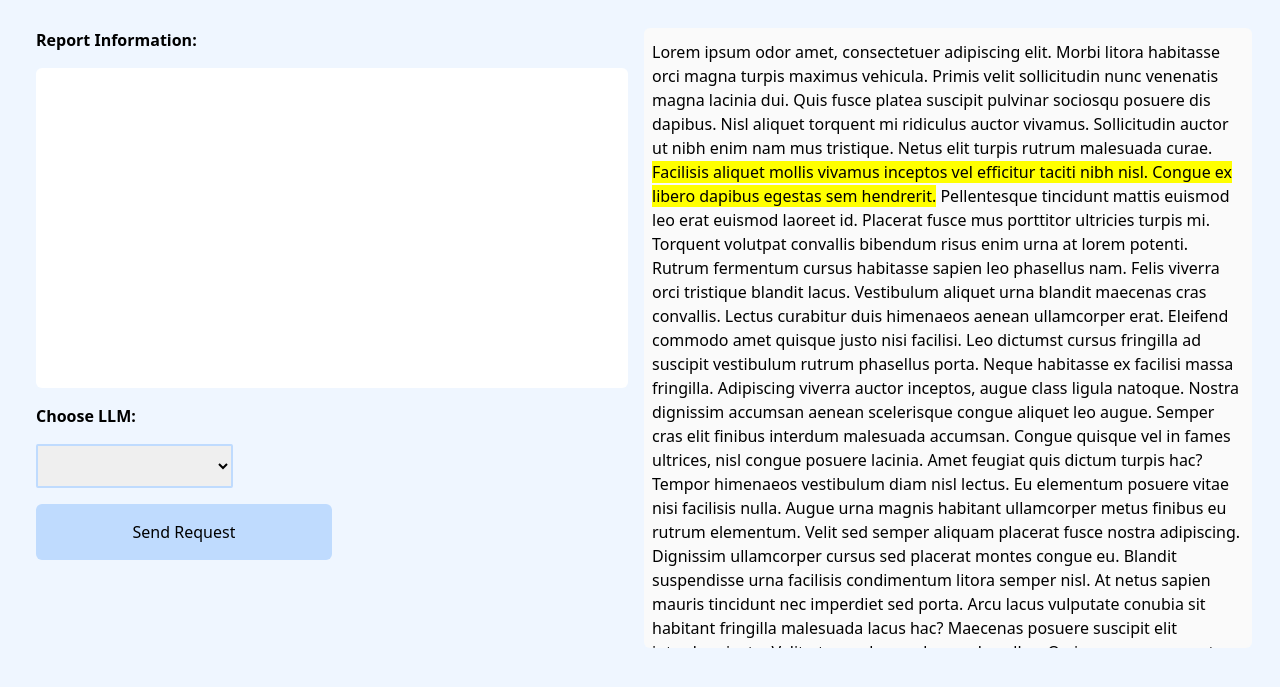
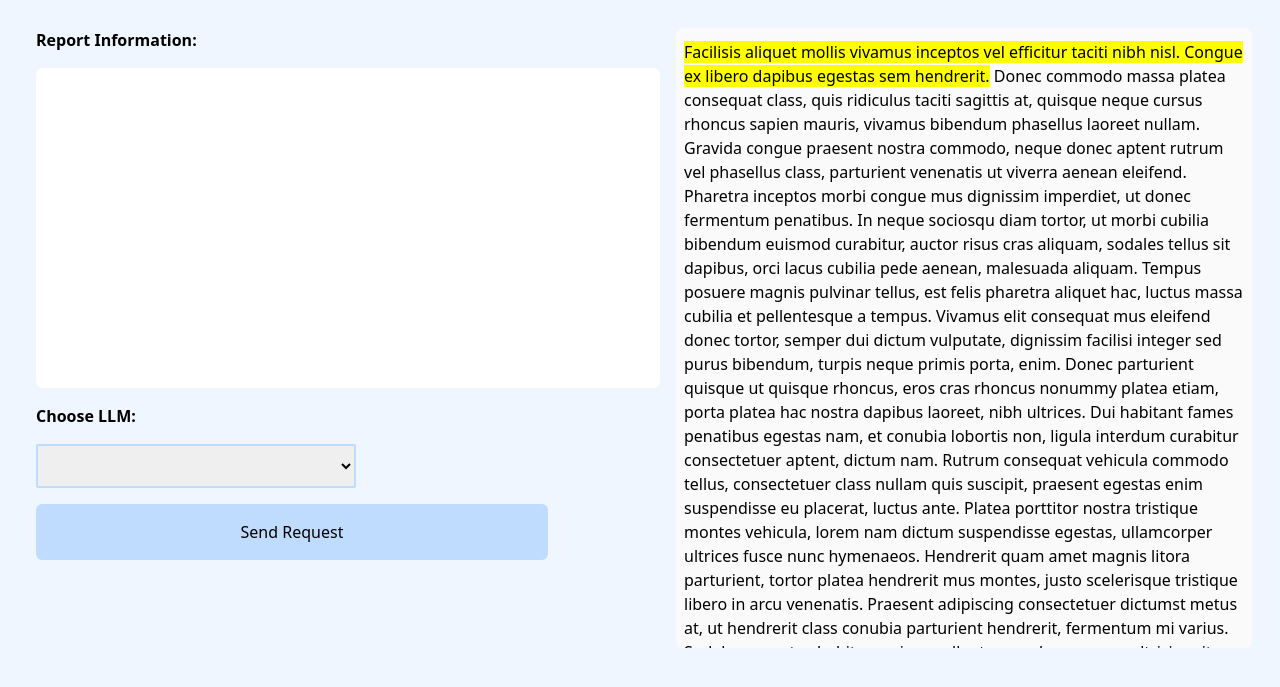
Before and after one commit to harrykeeran12/cs4525-honours-project, a Flask app: page / in a window 1280 px wide. Shown: the top 687 px of the page. Run offline with Flask 3, Linux system fonts and the light colour scheme; lists and menus that the app fills with data are empty; some libraries are stand-ins or nearby versions.

Commit message:
fix: fixed some spacing.

```diff
--- a/webview/app.py
+++ b/webview/app.py
@@ -19,6 +19,7 @@ try:
 except Exception:
     raise Exception("Ollama not running. Please start ollama.")
 
+
 @app.route("/")
 def index():
     return render_template("index.html", models=modelList)
@@ -28,7 +29,6 @@ def index():
 def generate():
     """Takes in the model name + report information as a form. Outputs the possible errors, as JSON."""
     SYSTEM = "You help correct radiology report errors. These include transcription errors, internal inconsistencies, insertion statements and translation errors. For every mistake found in the text, show the incorrect words and explain what the problem is. The errorPhrases array must be the same length as the errorType array and errorExplanation array. Ignore any errors deemed unnecessary or redundant."
-
 
     modelName = request.form["modelName"]
     reportInfo = request.form["reportInformation"]
@@ -41,7 +41,6 @@ def generate():
             options={"temperature": 0},
             format=RadiologyError.model_json_schema(),
         )["response"]
-
 
         listOfErrors = []
 
@@ -61,7 +60,7 @@ def generate():
 
         return make_response(
             htmlResponse,
-            200,
+            201,
         )
     else:
         return make_response(
--- a/webview/templates/generatedResponse.html
+++ b/webview/templates/generatedResponse.html
@@ -4,7 +4,7 @@
 <ul class="bg-blue-100 text-black-100 h-[20vh] overflow-y-auto p-1 px-2 mt-5 rounded-lg">
   {% for error in listOfErrors %}
     <li class="flex flex-col gap-2 min-h-[10vh]">
-      <h2 class="font-semibold my-2">⁉ {{error[0]}}</h2>
+      <h2 class="font-semibold my-2">[{{loop.index}}] {{error[0]}}</h2>
       <p>{{error[1]}}</p>
     </li>
   {% endfor %}
--- a/webview/templates/index.html
+++ b/webview/templates/index.html
@@ -4,6 +4,10 @@
 <head>
   <meta charset="UTF-8" />
   <meta name="viewport" content="width=device-width, initial-scale=1.0" />
+  <link rel="apple-touch-icon" sizes="180x180" href="../static/images/apple-touch-icon.png">
+  <link rel="icon" type="image/png" sizes="32x32" href="../static/images/favicon-32x32.png">
+  <link rel="icon" type="image/png" sizes="16x16" href="../static/images/favicon-16x16.png">
+  <link rel="manifest" href="../static/images/site.webmanifest">
   <!-- <script src="https://unpkg.com/@tailwindcss/browser@4"></script> -->
   <!-- Script for tailwind. -->
   <script src="https://cdn.tailwindcss.com"></script>
@@ -14,109 +18,30 @@
 </head>
 
 <body class="bg-red-50 w-screen h-screen">
-  <div class="p-7 w-full grid grid-cols-4 grid-rows-1 items-start gap-2 bg-blue-50 h-full ">
-    <section class="flex flex-col col-span-2 h-[100%] min-w-[45vw]">
+  <div class="p-7 w-full flex flex-col md:flex-row items-start gap-5 md:gap-2 bg-blue-50 h-full ">
+    <section class="flex flex-col h-[100%] w-full">
       <form class="flex flex-col gap-4 px-2" hx-post="/generate" hx-target="#correction" hx-swap="outerHTML">
         <label for="reportInformation"><strong>Report Information:</strong></label>
         <textarea id="reportInformation" name="reportInformation" spellcheck="true"
-          class="min-h-[20rem] rounded-md px-2 py-3" style="resize:none;" required></textarea>
+          class="min-h-[20rem] w-auto rounded-md px-2 py-3" style="resize:none;" required></textarea>
         <label for="modelName"><strong>Choose LLM:</strong></label>
         <select name="modelName" id="modelName"
-          class="w-1/3 p-2 rounded-sm border-2 hover:border-gray-300 border-blue-200 border-solid">
+          class="min-w-1/3 max-w-xs p-2 rounded-sm border-2 hover:border-gray-300 border-blue-200 border-solid">
           {% for model in models %}
             <option value={{model}}>{{model}}</option>
           {% endfor %}
         </select>
-        <button class="bg-blue-200 rounded-md flex flex-row justify-center p-4 w-1/2 hover:bg-gray-300">
+        <button class="bg-blue-200 rounded-md flex flex-row justify-center p-4 min-w-1/2 max-w-lg hover:bg-gray-300">
           <input type="submit" value="Send Request" class=""/>
         </button>
       </form>
     </section>
     <!-- <span class="bg-red-100 h-[75vh] w-[2px] items-center margin-auto"></span> -->
-    <section class="col-span-2 min-w-[45vw] flex flex-col bg-neutral-50 rounded-md gap-3">
-      <p class="px-2 py-3 h-[50vh] overflow-y-auto" id="correction">Lorem ipsum odor amet, consectetuer adipiscing elit.
-        Morbi litora
-        habitasse
-        orci magna turpis maximus vehicula. Primis
-        velit sollicitudin nunc venenatis magna lacinia dui. Quis fusce platea suscipit pulvinar sociosqu posuere dis
-        dapibus.
-        Nisl aliquet torquent mi ridiculus auctor vivamus. Sollicitudin auctor ut nibh enim nam mus tristique. Netus
-        elit turpis
-        rutrum malesuada curae.
-        <br>
-        <mark>Facilisis aliquet mollis vivamus inceptos vel efficitur taciti nibh nisl. Congue ex libero dapibus egestas
-          sem
-          hendrerit.</mark> Pellentesque tincidunt mattis euismod leo erat euismod laoreet id. Placerat fusce mus
-        porttitor ultricies
-        turpis mi. Torquent volutpat convallis bibendum risus enim urna at lorem potenti. Rutrum fermentum cursus
-        habitasse
-        sapien leo phasellus nam. Felis viverra orci tristique blandit lacus. Vestibulum aliquet urna blandit maecenas
-        cras
-        convallis. Lectus curabitur duis himenaeos aenean ullamcorper erat.
-
-        Eleifend commodo amet quisque justo nisi facilisi. Leo dictumst cursus fringilla ad suscipit vestibulum rutrum
-        phasellus
-        porta. Neque habitasse ex facilisi massa fringilla. Adipiscing viverra auctor inceptos, augue class ligula
-        natoque.
-        Nostra dignissim accumsan aenean scelerisque congue aliquet leo augue. Semper cras elit finibus interdum
-        malesuada
-        accumsan. Congue quisque vel in fames ultrices, nisl congue posuere lacinia. Amet feugiat quis dictum turpis
-        hac? Tempor
-        himenaeos vestibulum diam nisl lectus. Eu elementum posuere vitae nisi facilisis nulla.
-
-        Augue urna magnis habitant ullamcorper metus finibus eu rutrum elementum. Velit sed semper aliquam placerat
-        fusce nostra
-        adipiscing. Dignissim ullamcorper cursus sed placerat montes congue eu. Blandit suspendisse urna facilisis
-        condimentum
-        litora semper nisl. At netus sapien mauris tincidunt nec imperdiet sed porta. Arcu lacus vulputate conubia sit
-        habitant
-        fringilla malesuada lacus hac? Maecenas posuere suscipit elit interdum justo. Velit ut nunc lorem donec
-        phasellus.
-
-        Orci cursus consequat praesent praesent eget, sodales fermentum magna mauris. Scelerisque tincidunt mi fames
-        quisque eu;
-        sodales mus. Natoque ad dictum vitae quisque penatibus maecenas. Nec malesuada ex lorem at ultricies gravida
-        mattis.
-        Penatibus at aenean ullamcorper placerat efficitur phasellus purus. Lacus cras feugiat viverra nec conubia
-        augue. Et
-        euismod at torquent ad cubilia.
-
-        Sit et aptent facilisi at tempor velit urna consequat. Class inceptos est etiam nec nulla libero praesent
-        iaculis. Diam
-        gravida dictum magnis ut neque vivamus leo integer. Facilisis leo proin erat tincidunt accumsan. Amet efficitur
-        himenaeos varius facilisis hac natoque. Senectus a aliquet justo aliquet porta. Sit nascetur bibendum dictum vel
-        conubia
-        aliquam mi curabitur. Posuere massa feugiat curae auctor massa; luctus vulputate euismod ante. Ac ligula potenti
-        inceptos arcu a auctor nostra facilisis.
-
-        Orci maximus enim sapien justo pretium proin felis arcu. Condimentum etiam erat in ante; nibh efficitur est.
-        Nibh lectus
-        eu magnis penatibus senectus suscipit habitant suscipit? Dui sed non mattis pulvinar ad facilisis. Torquent
-        commodo
-        fringilla ipsum nullam conubia. Commodo dictum potenti natoque consectetur tincidunt rhoncus habitasse magnis.
-
-        Egestas integer ornare curae consectetur commodo at lobortis eleifend malesuada. Hendrerit sollicitudin ac;
-        molestie
-        varius nibh primis. Sociosqu placerat fames vehicula venenatis tellus ullamcorper nec integer facilisis. Eget
-        volutpat
-        turpis praesent duis aenean. Tempus aliquet consequat mus tincidunt primis. Nam phasellus blandit purus
-        ultricies turpis
-        tempor nullam. Vel convallis aptent himenaeos ridiculus placerat massa.
+    <section class="flex flex-col bg-neutral-50 rounded-md gap-3 min-w-md md:max-w-[45vw] w-full">
+      <p class="px-2 py-3 h-[50vh] overflow-y-auto" id="correction">
+        <mark>Facilisis aliquet mollis vivamus inceptos vel efficitur taciti nibh nisl. Congue ex libero dapibus egestas sem hendrerit.</mark>
+        {{ lipsum(html=False, min=10) }}
       </p>
-      <!-- <ul class="bg-blue-100 text-black-100 p-1 px-2 mt-5 rounded-lg">
-        <li class="flex flex-col gap-2">
-          <h2 class="font-semibold my-2">⁉ Error phrase:</h2>
-          <p>Lorem ipsum odor amet, consectetuer adipiscing elit. Nostra venenatis condimentum volutpat risus sed massa. Posuere per
-            gravida commodo ultricies; etiam praesent risus.</p>
-        </li>
-        <span class="h-[1px] w-full bg-gray-300"></span>
-        <li class="flex flex-col gap-2">
-          <h2 class="font-semibold my-2">⁉ Error phrase 2:</h2>
-          <p>Lorem ipsum odor amet, consectetuer adipiscing elit. Nostra venenatis condimentum volutpat risus sed massa. Posuere
-            per
-            gravida commodo ultricies; etiam praesent risus.</p>
-        </li>
-      </ul> -->
     </section>
   </div>
 </body>
```
Also changed, not shown: webview/static/images/android-chrome-192x192.png (added), webview/static/images/android-chrome-512x512.png (added), webview/static/images/apple-touch-icon.png (added), webview/static/images/favicon-16x16.png (added), webview/static/images/favicon-32x32.png (added), webview/static/images/favicon.ico (added), webview/static/images/site.webmanifest (added).
